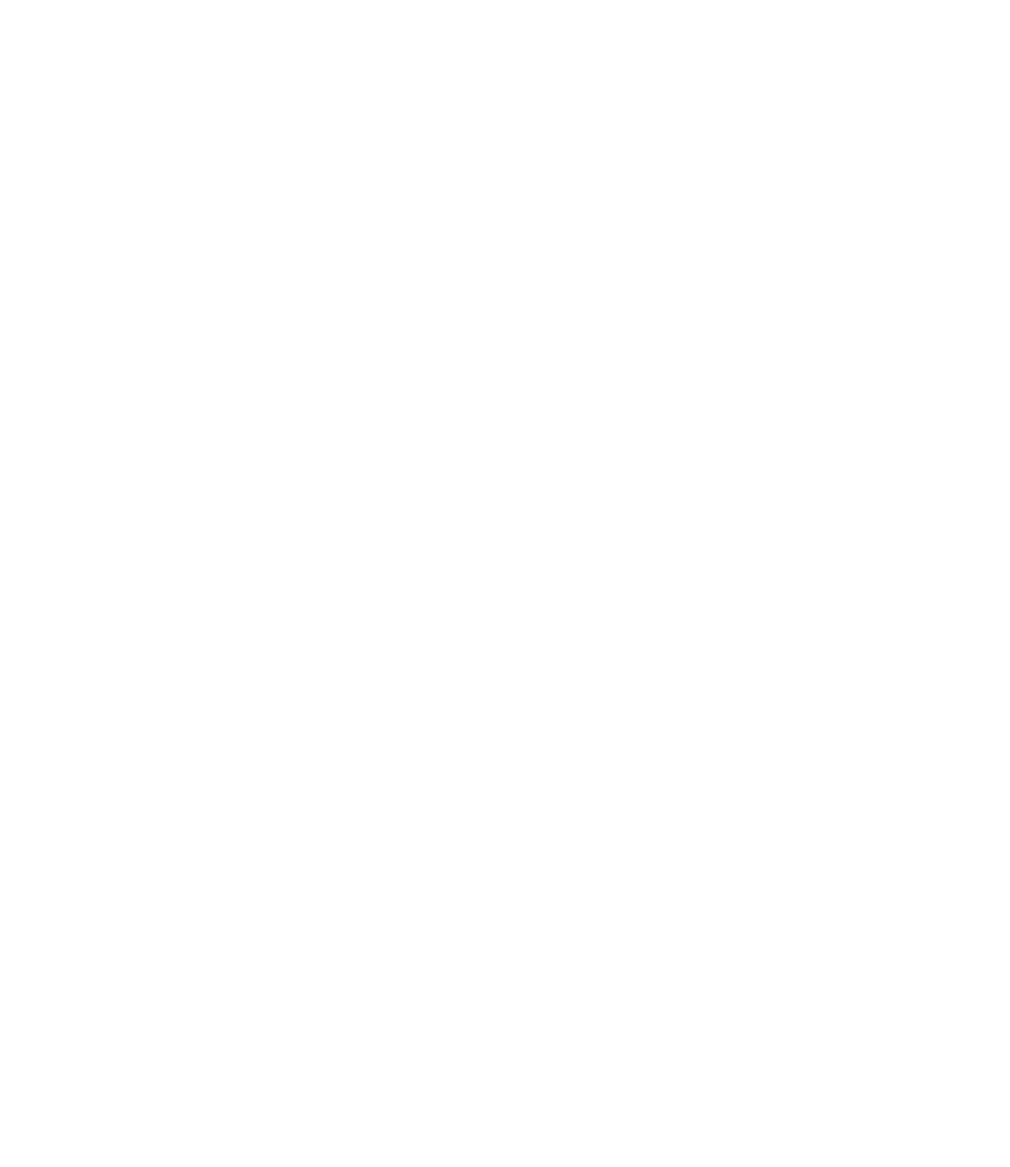
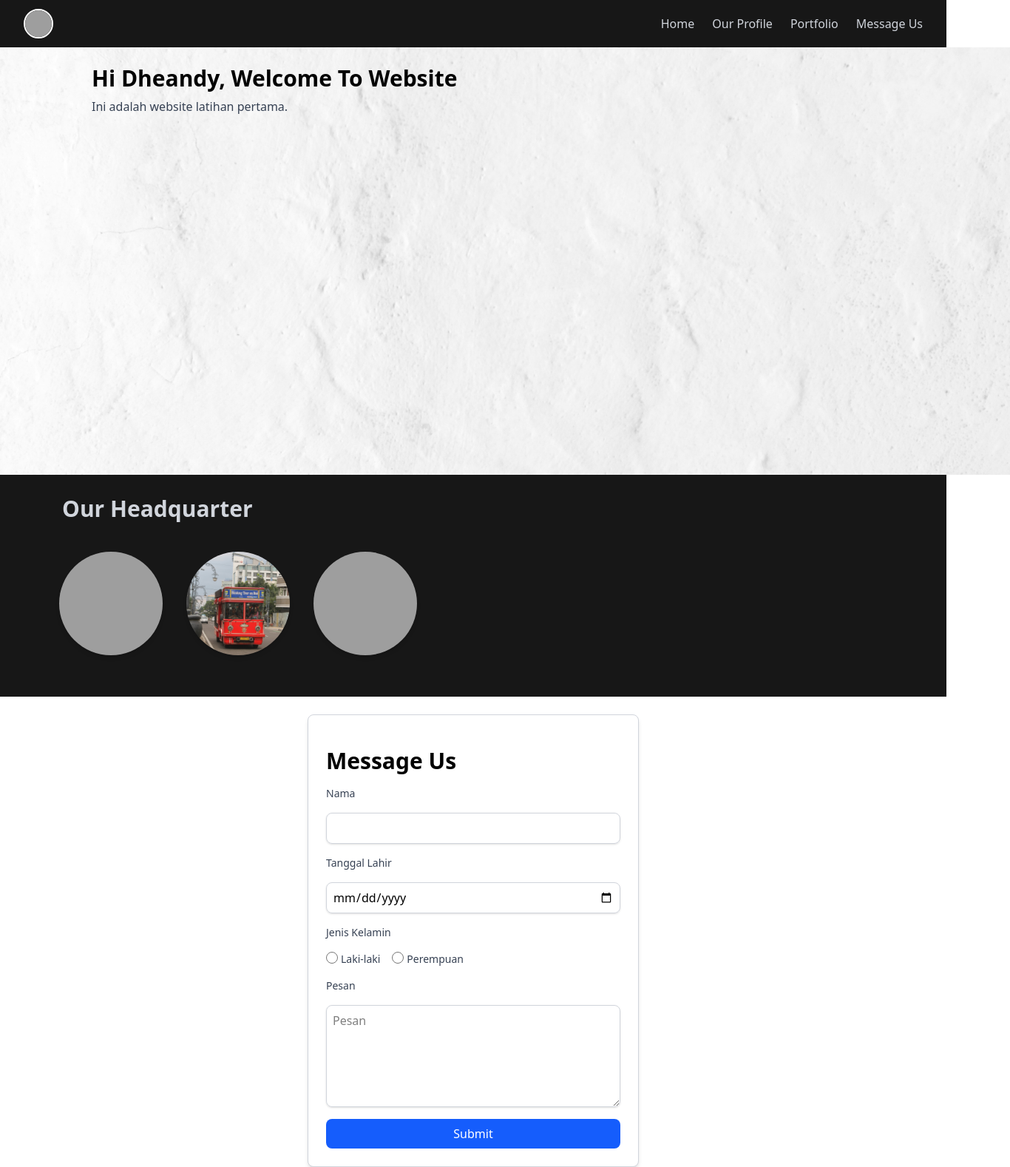
Before and after one commit to ddivallino/CodingCamp-220925-DheandyDivallino, a plain HTML site: page index.html in a window 1280 px wide. Shown: the whole page at 74% size, 1366 px wide, since content can reach past the window. Before the commit the page ends 800 px from the top, so only its background shows below. Drawn offline with nearby package versions, Linux system fonts and the light colour scheme; grey boxes are pictures that could not be loaded.

Commit message:
lanjutan sampai Message

```diff
--- a/index.html
+++ b/index.html
@@ -3,9 +3,91 @@
 <head>
     <meta charset="UTF-8">
     <meta name="viewport" content="width=device-width, initial-scale=1.0">
-    <title>Document</title>
+    <title>Portfolio Website</title>
+    <script src="https://cdn.jsdelivr.net/npm/@tailwindcss/browser@4"></script>
 </head>
-<body>
+<body class="m-0 font-sans">
+    <!-- Navbar -->
+  <nav class="bg-neutral-900 fixed w-full top-0 z-50">
+    <div class="max-w-7xl mx-auto px-4 sm:px-6 lg:px-8">
+      <div class="flex items-center justify-between h-16">
 
+        <!-- Logo -->
+        <div class="flex-shrink-0">
+          <a href="#">
+            <img src="https://hybrid.co.id/wp-content/uploads/2019/06/3816aa13baa8e522f8e9bd18456b7db6_revou_logo.png" alt="Logo" class="w-10 h-10 rounded-full border-2 border-white">
+          </a>
+        </div>
+
+        <!-- Menu Desktop -->
+        <div class="hidden md:flex space-x-6">
+          <a href="#" class="text-gray-300 hover:text-white">Home</a>
+          <a href="#" class="text-gray-300 hover:text-white">Our Profile</a>
+          <a href="#" class="text-gray-300 hover:text-white">Portfolio</a>
+          <a href="#" class="text-gray-300 hover:text-white">Message Us</a>
+        </div>
+
+        <!-- Tombol Mobile -->
+        <div class="md:hidden">
+          <button id="menu-toggle" class="text-gray-300 hover:text-white focus:outline-none">
+            ☰
+          </button>
+        </div>
+      </div>
+    </div>
+
+    <!-- Menu Mobile -->
+    <div id="mobile-menu" class="hidden md:hidden px-4 pb-4">
+      <a href="#" class="block text-gray-300 hover:text-white py-2">Home</a>
+      <a href="#" class="block text-gray-300 hover:text-white py-2">Tentang</a>
+      <a href="#" class="block text-gray-300 hover:text-white py-2">Layanan</a>
+      <a href="#" class="block text-gray-300 hover:text-white py-2">Kontak</a>
+    </div>
+  </nav>
+
+  <!-- Konten -->
+  <div class="mt-16 p-6 bg-[url('background.jpg')] h-[578px] w-[1366px] bg-cover bg-center mx-auto">
+    <h1 class="ml-25 text-3xl font-bold">Hi Dheandy, Welcome To Website</h1>
+    <p class="ml-25 mt-2 text-gray-700">Ini adalah website latihan pertama.</p>
+    <div class="h-[1000px]"></div>
+  </div>
+
+  <!-- Section Foto Lingkaran -->
+<section class="py-7 bg-neutral-900">
+  <div class="max-w-6xl mx-auto px-4">
+    <h2 class="ml-1 text-3xl text-gray-300 mb-6 font-bold">Our Headquarter</h2>
+    <div class="flex space-x-8 mt-10 mb-7">
+      <img src="jakarta.jpg" alt="Jakarta" class="w-35 h-35 rounded-full object-cover shadow-md hover:scale-105 transition">
+      <img src="bandung.jpg" alt="Bandung" class="w-35 h-35 rounded-full object-cover shadow-md hover:scale-105 transition">
+      <img src="surabaya.jpg" alt="Surabaya" class="w-35 h-35 rounded-full object-cover shadow-md hover:scale-105 transition">
+    </div>
+  </div>
+</section>
+
+<!-- Form -->
+<div class="max-w-md mx-auto bg-white p-6 border border-gray-300 rounded-lg shadow-md mt-6">
+    <h1 class="mt-5 text-3xl font-bold mb-4">Message Us</h1>
+    <form class="space-y-4">
+        <label class="block text-sm font-medium text-gray-700">Nama</label>
+        <input type="text" class="border mt-1 block w-full rounded-lg border-gray-300 shadow-sm p-2
+               focus:border-blue-500 focus:ring focus:ring-blue-200" />
+        <label class="block text-sm font-medium text-gray-700">Tanggal Lahir</label>
+        <input class="border mt-1 block w-full rounded-lg border-gray-300 shadow-sm p-2 focus:border-blue-500 focus:ring focus:ring-blue-200" type="date" min="0" max="120"/>
+        <label class="block text-sm font-medium text-gray-700">Jenis Kelamin</label>
+        <div class="flex">
+        <input class=" mr-1 h-4 w-4 text-blue-600 border-gray-300 focus:ring-blue-500" type="radio" value="male" name="jenis-kelamin">
+        <label class="block text-sm font-medium text-gray-700">Laki-laki</label>
+        <input class=" ml-4 mr-1 h-4 w-4 text-blue-600 border-gray-300 focus:ring-blue-500" type="radio" value="female" name="jenis-kelamin">
+        <label class="block text-sm font-medium text-gray-700">Perempuan</label>
+        </div>
+        <label class="block text-sm font-medium text-gray-700">Pesan</label>
+        <textarea class="border block w-full rounded-lg border-gray-300 shadow-sm p-2
+               focus:border-blue-500 focus:ring focus:ring-blue-200"
+          rows="5" cols="30" placeholder="Pesan"></textarea>
+        <button class="w-full py-2 px-4 bg-blue-600 text-white font-medium rounded-lg
+               hover:bg-blue-700 focus:outline-none focus:ring-2 focus:ring-blue-300" type="submit">Submit</button>
+    </form>
+    </div>
+  <script src="script.js"></script>
 </body>
 </html>
--- /dev/null
+++ b/script.js
@@ -0,0 +1,8 @@
+document.addEventListener("DOMContentLoaded", () => {
+  const toggleBtn = document.getElementById("menu-toggle");
+  const mobileMenu = document.getElementById("mobile-menu");
+
+  toggleBtn.addEventListener("click", () => {
+    mobileMenu.classList.toggle("hidden");
+  });
+});
```
Also changed, not shown: background.jpg (added), bandung.jpg (added), 2 other files.
